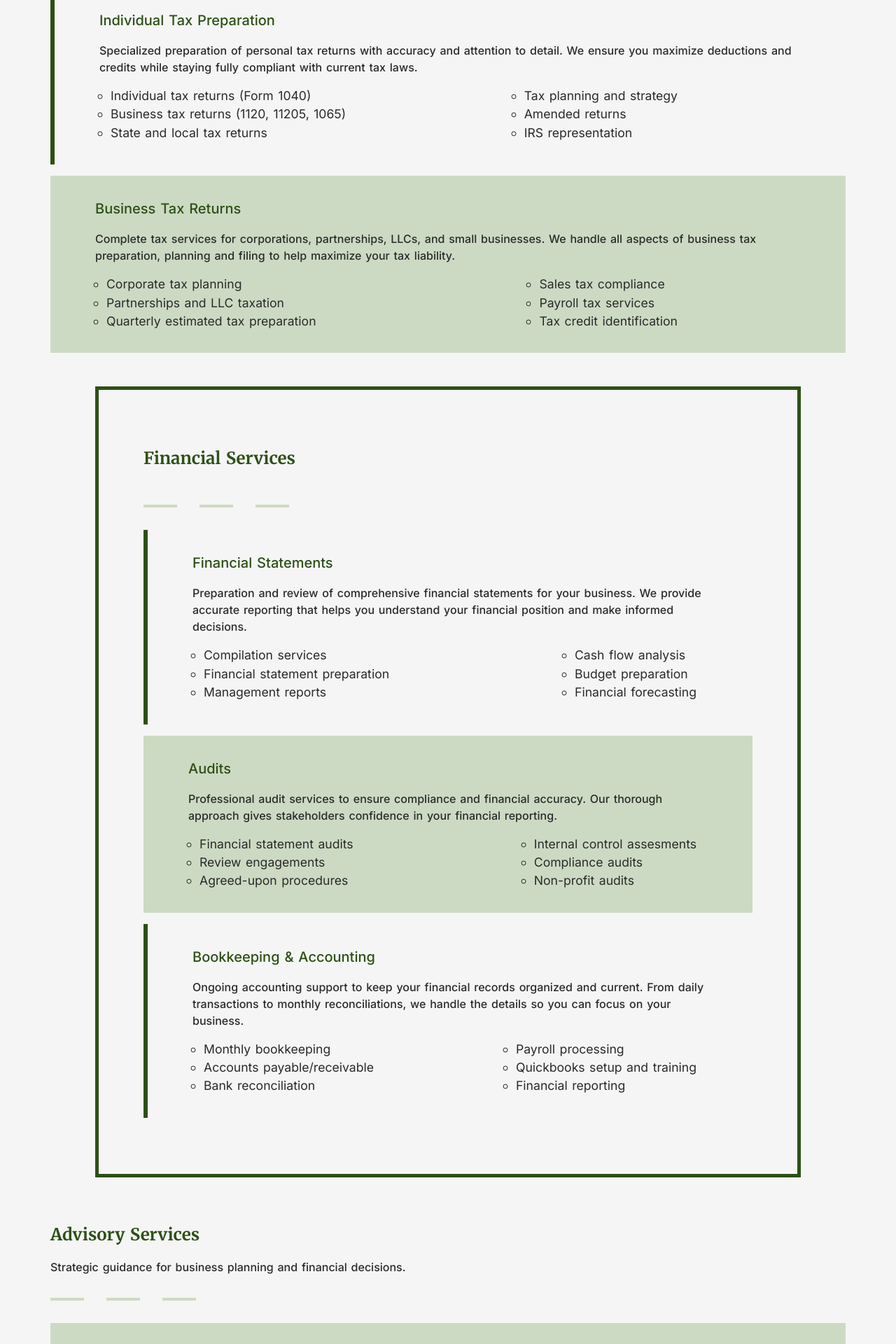
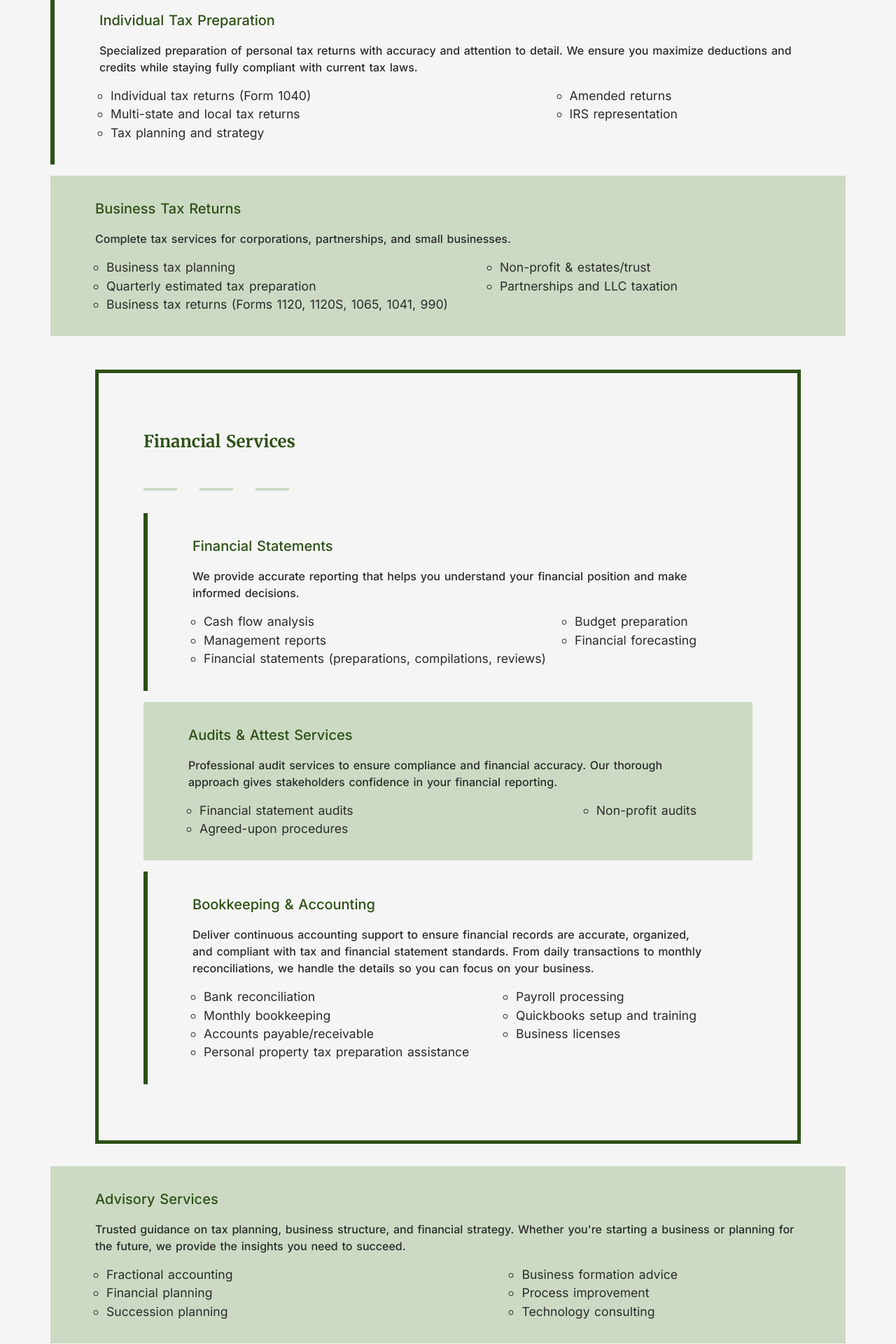
Before and after one commit to BeeDev-HiveCollective/agra-client, a React (Vite) app: page /services in a window 1280 px wide. Shown: the part 600-2520 px from the top of the page at 70% size. Built offline with nearby package versions, Linux system fonts and the light colour scheme.

Commit message:
Updated Services components

```diff
--- a/src/components/ServicesComponents/AdvisoryComponent/AdvisoryServices.jsx
+++ b/src/components/ServicesComponents/AdvisoryComponent/AdvisoryServices.jsx
@@ -3,16 +3,12 @@ import Divider from "../../ReusableComponents/DividerComponent/Divider";
 
 function AdvisoryServices () {
     return (
-        <div>
-            <h3 className="advisory-service-header">Advisory Services</h3>
-            <h5 className="advisory-service-content">Strategic guidance for business planning and financial decisions.</h5>
-            <Divider />
         <div className="advisory-services">
-                <h4 className="advisory-header">Consultations</h4>
+            <h4 className="advisory-header">Advisory Services</h4>
             <h5 className="advisory-content">Trusted guidance on tax planning, business structure, and financial strategy. Whether you're starting a business or planning for the future, we provide the insights you need to succeed.</h5>
             <div className="advisory-bullets">
                 <ul className="advisory-bullets-left">
-                        <li>Merger and acquisition support</li>
+                    <li>Fractional accounting</li>
                     <li>Financial planning</li>
                     <li>Succession planning</li>
                 </ul>
@@ -23,7 +19,6 @@ function AdvisoryServices () {
                 </ul>
             </div>
         </div>
-        </div>
     )
 }
 
--- a/src/components/ServicesComponents/FinancialServicesComponent/FinancialServices.jsx
+++ b/src/components/ServicesComponents/FinancialServicesComponent/FinancialServices.jsx
@@ -9,49 +9,46 @@ function FinancialServices () {
             <div className="services">
                 <div className="financial-statements-services">
                     <h4 className="financial-statements-header">Financial Statements</h4>
-                    <h5 className="financial-statements-content">Preparation and review of comprehensive financial statements for your business. We provide accurate reporting that helps you understand your financial position and make informed decisions.</h5>
+                    <h5 className="financial-statements-content">We provide accurate reporting that helps you understand your financial position and make informed decisions.</h5>
                     <div className="financial-statements-bullets">
                         <ul className="bullets-left">
-                            <li>Compilation services</li>
-                            <li>Financial statement preparation</li>
+                            <li>Cash flow analysis</li>
                             <li>Management reports</li>
+                            <li>Financial statements (preparations, compilations, reviews)</li>
                         </ul>
                         <ul className="bullets-right">
-                            <li>Cash flow analysis</li>
                             <li>Budget preparation</li>
                             <li>Financial forecasting</li>
                         </ul>
                     </div>
                 </div>
                 <div className="audit-services">
-                    <h4 className="audit-header">Audits</h4>
+                    <h4 className="audit-header">Audits & Attest Services</h4>
                     <h5 className="audit-content">Professional audit services to ensure compliance and financial accuracy. Our thorough approach gives stakeholders confidence in your financial reporting.</h5>
                     <div className="audit-bullets">
                         <ul className="bullets-left">
                             <li>Financial statement audits</li>
-                            <li>Review engagements</li>
                             <li>Agreed-upon procedures</li>
                         </ul>
                         <ul className="bullets-right">
-                            <li>Internal control assesments</li>
-                            <li>Compliance audits</li>
                             <li>Non-profit audits</li>
                         </ul>
                     </div>
                 </div>
                 <div className="accounting-services">
                     <h4 className="accounting-header">Bookkeeping & Accounting</h4>
-                    <h5 className="accounting-content">Ongoing accounting support to keep your financial records organized and current. From daily transactions to monthly reconciliations, we handle the details so you can focus on your business.</h5>
+                    <h5 className="accounting-content">Deliver continuous accounting support to ensure financial records are accurate, organized, and compliant with tax and financial statement standards. From daily transactions to monthly reconciliations, we handle the details so you can focus on your business.</h5>
                     <div className="accounting-bullets">
                         <ul className="bullets-left">
+                            <li>Bank reconciliation</li>
                             <li>Monthly bookkeeping</li>
                             <li>Accounts payable/receivable</li>
-                            <li>Bank reconciliation</li>
+                            <li>Personal property tax preparation assistance</li>
                         </ul>
                         <ul className="bullets-right">
                             <li>Payroll processing</li>
                             <li>Quickbooks setup and training</li>
-                            <li>Financial reporting</li>
+                            <li>Business licenses</li>
                         </ul>
                     </div>
                 </div>
--- a/src/components/ServicesComponents/ServicesHeader/ServicesHeader.jsx
+++ b/src/components/ServicesComponents/ServicesHeader/ServicesHeader.jsx
@@ -6,7 +6,7 @@ function ServicesHeader () {
             <div className="services-header-content">
                 <h2 className="services-header-title">Services</h2>
                 <h4 className="services-header-subtitle">
-                    We offer a full range of accounting, tax, and audit services designed to support your financial success year-round.
+                    We offer a full range of accounting, tax, audit and consulting services to support your financial success year-round.
                 </h4>
             </div>
         </div>
--- a/src/components/ServicesComponents/TaxServicesComponent/TaxServices.jsx
+++ b/src/components/ServicesComponents/TaxServicesComponent/TaxServices.jsx
@@ -14,11 +14,10 @@ function TaxServices () {
                     <div className="individual-services-bullets">
                         <ul className="individual-services-bullets-left">
                             <li>Individual tax returns (Form 1040)</li>
-                            <li>Business tax returns (1120, 11205, 1065)</li>
-                            <li>State and local tax returns</li>
+                            <li>Multi-state and local tax returns</li>
+                            <li>Tax planning and strategy</li>
                         </ul>
                         <ul className="individual-services-bullets-right">
-                            <li>Tax planning and strategy</li>
                             <li>Amended returns</li>
                             <li>IRS representation</li>
                         </ul>
@@ -26,17 +25,16 @@ function TaxServices () {
                 </div>
                 <div className="business-services">
                     <h4 className="business-services-header">Business Tax Returns</h4>
-                    <h5 className="business-services-content">Complete tax services for corporations, partnerships, LLCs, and small businesses. We handle all aspects of business tax preparation, planning and filing to help maximize your tax liability.</h5>
+                    <h5 className="business-services-content">Complete tax services for corporations, partnerships, and small businesses.</h5>
                     <div className="business-services-bullets">
                         <ul className="individual-services-bullets-left">
-                            <li>Corporate tax planning</li>
-                            <li>Partnerships and LLC taxation</li>
+                            <li>Business tax planning</li>
                             <li>Quarterly estimated tax preparation</li>
+                            <li>Business tax returns (Forms 1120, 1120S, 1065, 1041, 990)</li>
                         </ul>
                         <ul className="individual-services-bullets-right">
-                            <li>Sales tax compliance</li>
-                            <li>Payroll tax services</li>
-                            <li>Tax credit identification</li>
+                            <li>Non-profit & estates/trust</li>
+                            <li>Partnerships and LLC taxation</li>
                         </ul>
                     </div>
                 </div>
```
Lines whose indentation alone changed are shown as unchanged.
